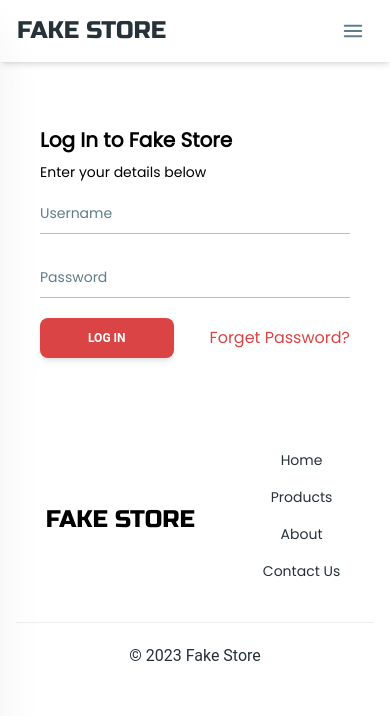
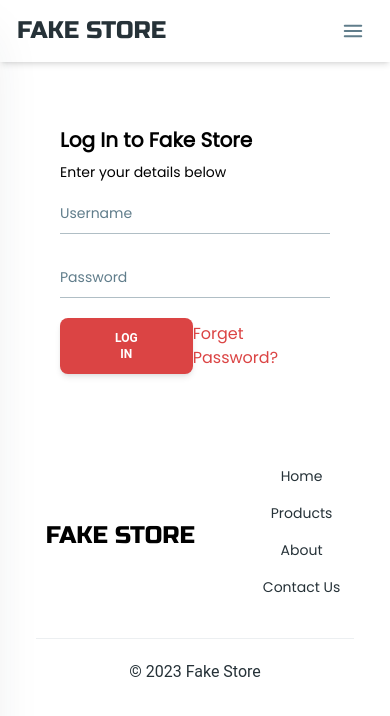
Before and after one commit to mazc0de/fake-store-react, a React (Vite) app: page /login in a window 390 px wide. Shown: the top 716 px of the page. Built offline with nearby package versions, Linux system fonts and the light colour scheme.

Commit message:
style: fix responsive

```diff
--- a/src/components/CardProduct/index.jsx
+++ b/src/components/CardProduct/index.jsx
@@ -10,7 +10,7 @@ const CardProduct = ({ image, title, price, rate, count }) => {
           className="h-full w-full object-cover transition-all duration-200 group-hover:scale-110"
         />
       </CardHeader>
-      <CardBody className="h-20 lg:h-40">
+      <CardBody className="h-36 lg:h-52">
         <div className="mb-2 flex flex-row items-start justify-between ">
           <Typography color="blue-gray" className="font-poppins font-medium">
             {title}
--- a/src/components/Header/index.jsx
+++ b/src/components/Header/index.jsx
@@ -123,7 +123,7 @@ const Header = () => {
           </Button>
         </div>
       </Drawer>
-      <div className="mx-auto my-5 max-w-screen-xl">
+      <div className="mx-5 my-5 max-w-screen-xl  lg:mx-auto">
         <Outlet />
         <Footer menu={navList} />
       </div>
```
